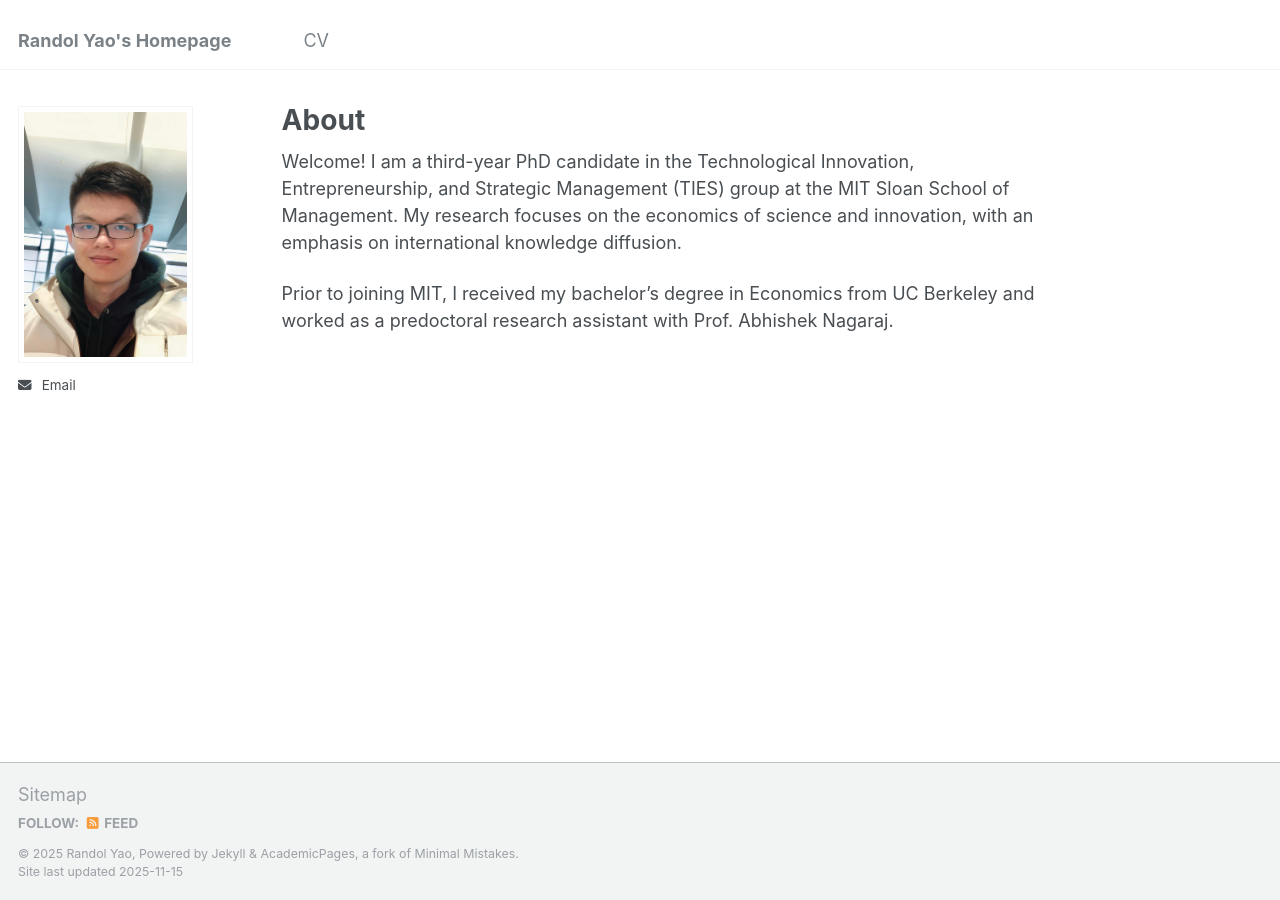
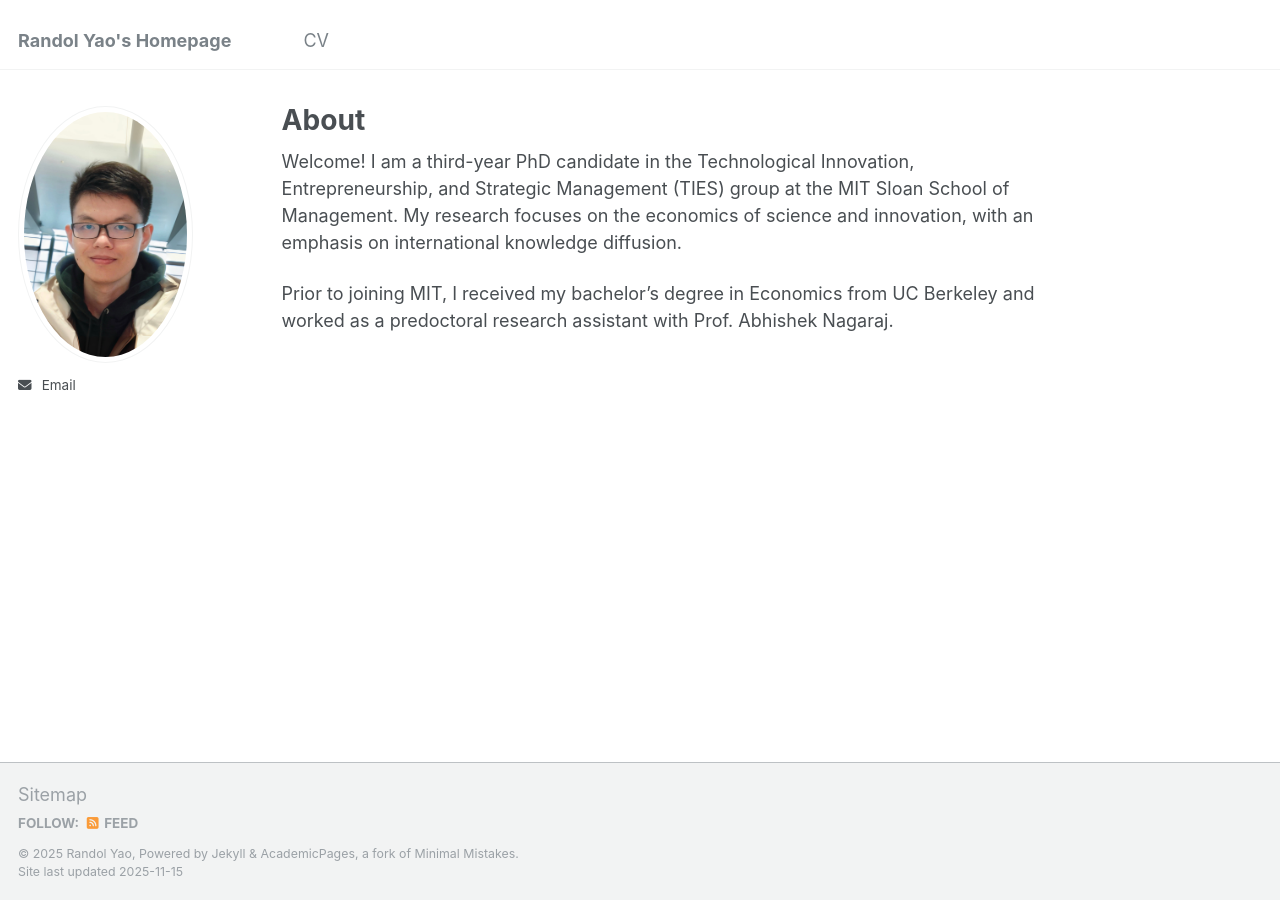
Before and after one commit to hyyao223/hyyao223.github.io, a Jekyll site: the page built from _pages/about.md, in a window 1280 px wide. Built offline with Jekyll 4.4.1, drawn with Linux system fonts in a browser that asks for light colours.

Commit message:
Update main.scss

```diff
--- a/assets/css/main.scss
+++ b/assets/css/main.scss
@@ -39,9 +39,3 @@
 @import "vendor/font-awesome/brands";
 @import "vendor/magnific-popup/magnific-popup";
 @import "print";
-
-
-.author__avatar img,
-.author__avatar {
-  border-radius: 0 !important;
-}
```
